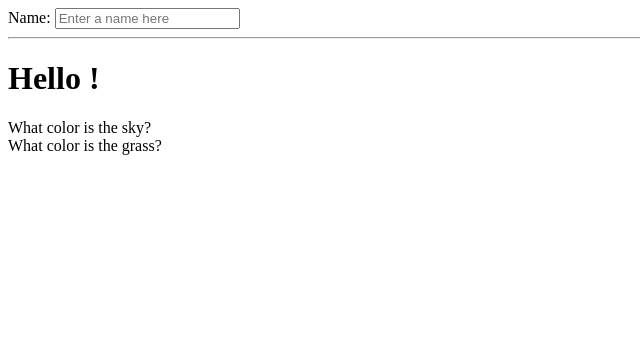
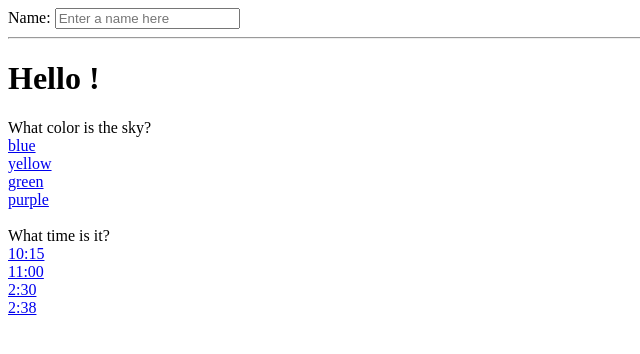
Before and after one commit to ninadheer/quizshow, a plain HTML site: page index.html in a window 1280 px wide. Shown: the whole page, without its empty margins (0-640 px from the left). Drawn offline with nearby package versions, Linux system fonts and the light colour scheme.

Commit message:
second changes

```diff
--- a/index.html
+++ b/index.html
@@ -13,8 +13,11 @@
     </div>
 	<div>{{questions}}</div>
 	<div ng-controller="QuizController">
-	  <div ng-repeat="question in questions">
-		<label >{{question}}</label>
+	  <div ng-repeat="question in questions"> <label> {{question.question}}
+	  <div ng-repeat="answer in question.answers">
+
+		<a href="#">{{answer}}</a>
+	  </div>
 		<br>
 	  </div>
 	</div>
--- a/quizshow.js
+++ b/quizshow.js
@@ -2,7 +2,21 @@ angular.module('quizApp', [])
   .controller('QuizController', function($scope) {
 	  console.log("Controller called");
 	  $scope.questions = [
-		  "What color is the sky?",
-		  "What color is the grass?"
+		  {
+		  	"question": "What color is the sky?",
+		  	"answers": [
+		  		"blue",
+		  		"yellow",
+		  		"green",
+		  		"purple"]
+		  },
+		  {
+		  	"question": "What time is it?",
+		  	"answers": [
+		  		"10:15",
+		  		"11:00",
+		  		"2:30",
+		  		"2:38"]
+		  }
 	  ];
   });
```
